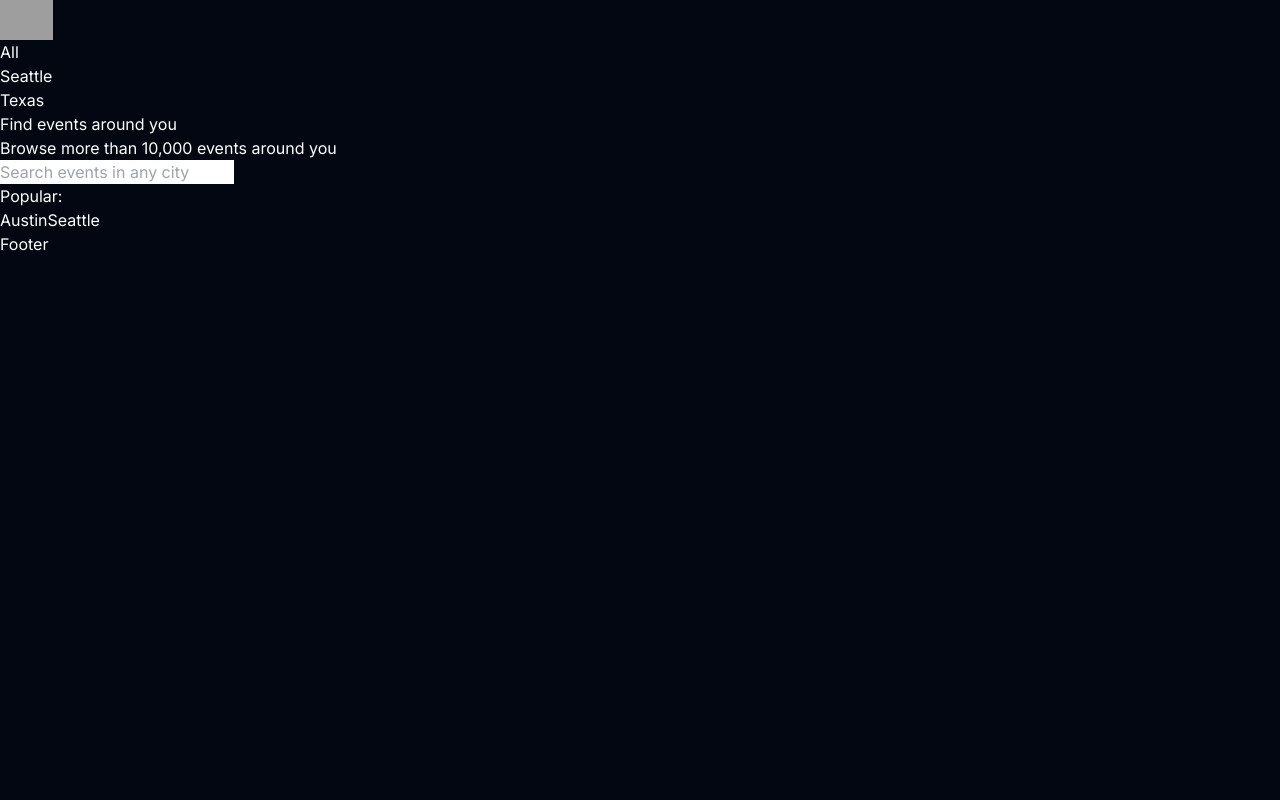
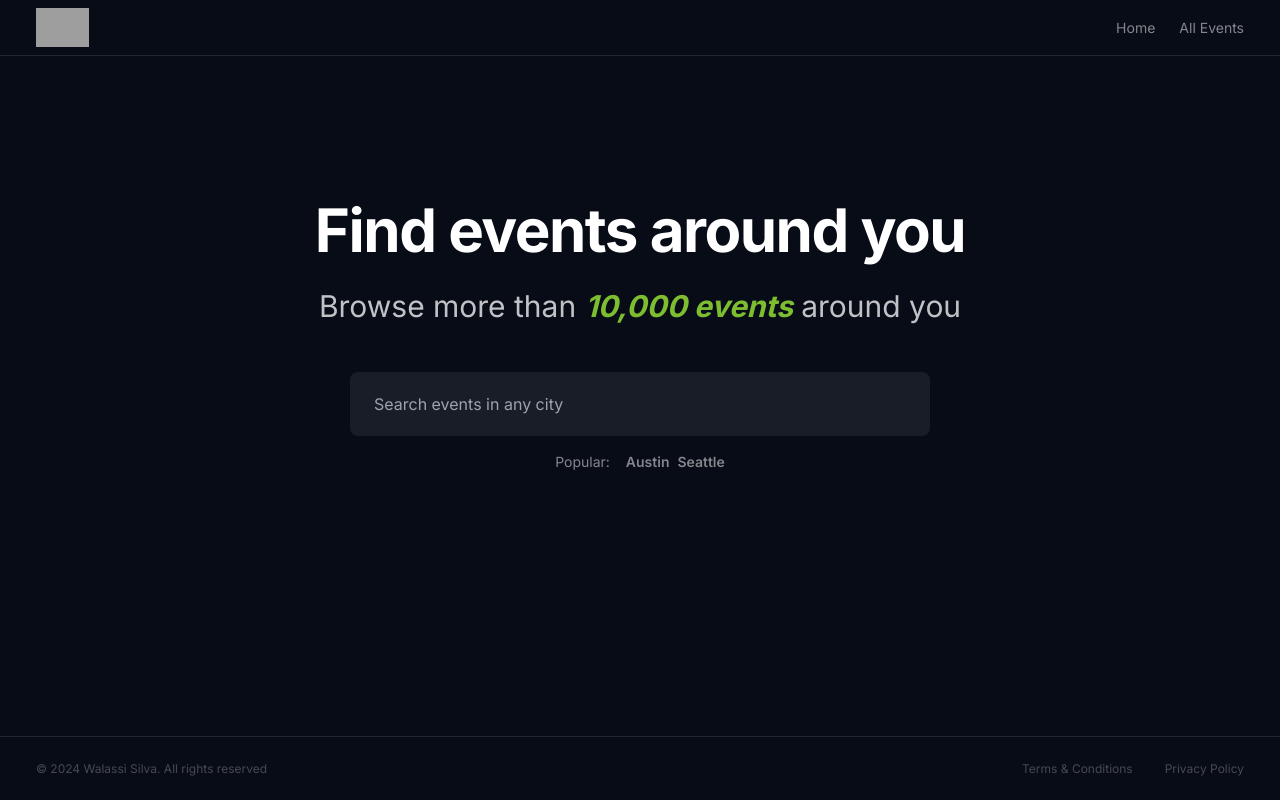
Before and after one commit to WalassiSilva/evento-next-project, a Next.js app: page / in a window 1280 px wide. Built offline with nearby package versions, Linux system fonts and the light colour scheme; grey boxes are pictures that could not be loaded.

Commit message:
feat: add home page

```diff
--- a/src/app/layout.tsx
+++ b/src/app/layout.tsx
@@ -3,6 +3,7 @@ import { Inter } from "next/font/google";
 import "./globals.css";
 import Header from "@/components/Header";
 import Footer from "@/components/Footer";
+import Container from "@/components/Container";
 
 const inter = Inter({ subsets: ["latin"] });
 
@@ -19,9 +20,11 @@ export default function RootLayout({
   return (
     <html lang="en">
       <body className={`${inter.className} bg-gray-950 text-white`}>
-        <Header />
-        {children}
-        <Footer />
+        <Container>
+          <Header />
+          {children}
+          <Footer />
+        </Container>
       </body>
     </html>
   );
--- a/src/app/page.tsx
+++ b/src/app/page.tsx
@@ -2,21 +2,34 @@ import Link from "next/link";
 
 export default function Home() {
   return (
-    <main>
-      <h1>Find events around you</h1>
-      <p>Browse more than 10,000 events around you</p>
-      <form action="">
+    <main className="flex flex-col items-center pt-36 px-3">
+      <h1 className="text-3xl font-bold tracking-tight lg:text-6xl">
+        Find events around you
+      </h1>
+      <p className="mb-12 mt-7 text-2xl opacity-75 lg:text-3xl">
+        Browse more than{" "}
+        <span className="font-bold italic text-[#a4f839]">10,000 events</span>{" "}
+        around you
+      </p>
+      <form action="" className="w-full sm:w-[580px]">
         <input
+          className="w-full h-16 rounded-lg bg-white/[7%] px-6 outline-none ring-[#a4f839]/50  focus:ring-2 focus:bg-white/10 transition"
           type="text"
           placeholder="Search events in any city"
           spellCheck="false"
         />
       </form>
-      <section><p>Popular:</p></section>
-      <div>
-        <Link href="/events/austin">Austin</Link>
-        <Link href="/events/seattle">Seattle</Link>
-      </div>
+      <section className="mt-4 flex gap-x-4 text-sm text-white/50">
+        <p>Popular: </p>
+        <div className="space-x-2 font-semibold transition">
+          <Link className="hover:text-white transition" href="/events/austin">
+            Austin
+          </Link>
+          <Link className="hover:text-white transition" href="/events/seattle">
+            Seattle
+          </Link>
+        </div>
+      </section>
     </main>
   );
 }
--- /dev/null
+++ b/src/components/Container.tsx
@@ -0,0 +1,12 @@
+import React from "react";
+
+type Props = {
+  children: React.ReactNode;
+};
+export default function Container({ children }: Props) {
+  return (
+    <div className="flex flex-col max-w-7xl min-h-screen mx-auto bg-white/[2%]">
+      {children}
+    </div>
+  );
+}
--- a/src/components/Footer.tsx
+++ b/src/components/Footer.tsx
@@ -1,7 +1,28 @@
-import React from 'react'
+import Link from "next/link";
+import React from "react";
 
+const routes = [
+  {
+    path: "/terms-conditions",
+    name: "Terms & Conditions",
+  },
+  {
+    path: "/privacy-policy",
+    name: "Privacy Policy",
+  },
+];
 export default function Footer() {
   return (
-    <footer>Footer</footer>
-  )
+    <footer className="mt-auto flex items-center justify-between h-16 border-t border-white/10 px-3 sm:px-9 text-white/25 text-xs">
+      <small className="text-xs">&copy; 2024 Walassi Silva. All rights reserved</small>
+
+      <ul className="flex gap-x-3 sm:gap-x-8">
+        {routes.map((route) => (
+          <li key={route.path}>
+            <Link href={route.path}>{route.name}</Link>
+          </li>
+        ))}
+      </ul>
+    </footer>
+  );
 }
--- a/src/components/Header.tsx
+++ b/src/components/Header.tsx
@@ -1,18 +1,30 @@
-import Link from 'next/link'
-import React from 'react'
-import Logo from './Logo'
+import Link from "next/link";
+import React from "react";
+import Logo from "./Logo";
 
+const routes = [
+  {
+    name: "Home",
+    path: "/",
+  },
+  {
+    name: "All Events",
+    path: "/events/all",
+  },
+];
 export default function Header() {
   return (
-    <header>
-      <Logo/ >
+    <header className="flex items-center justify-between border-b border-white/10 h-14 px-3 sm:px-9">
+      <Logo />
       <nav>
-        <ul>
-          <li><Link href="/events/all">All</Link></li>
-          <li><Link href="/events/seatle">Seattle</Link></li>
-          <li><Link href="/events/texas">Texas</Link></li>
+        <ul className="flex gap-x-6 text-sm">
+          {routes.map((route) => (
+            <li key={route.path} className="text-white/50 hover:text-white transition">
+              <Link href={route.path}>{route.name}</Link>
+            </li>
+          ))}
         </ul>
       </nav>
     </header>
-  )
+  );
 }
```
Also changed, not shown: package.json (+6 -5 lines), 1 other file (tests, documents, lock files or other folders).
